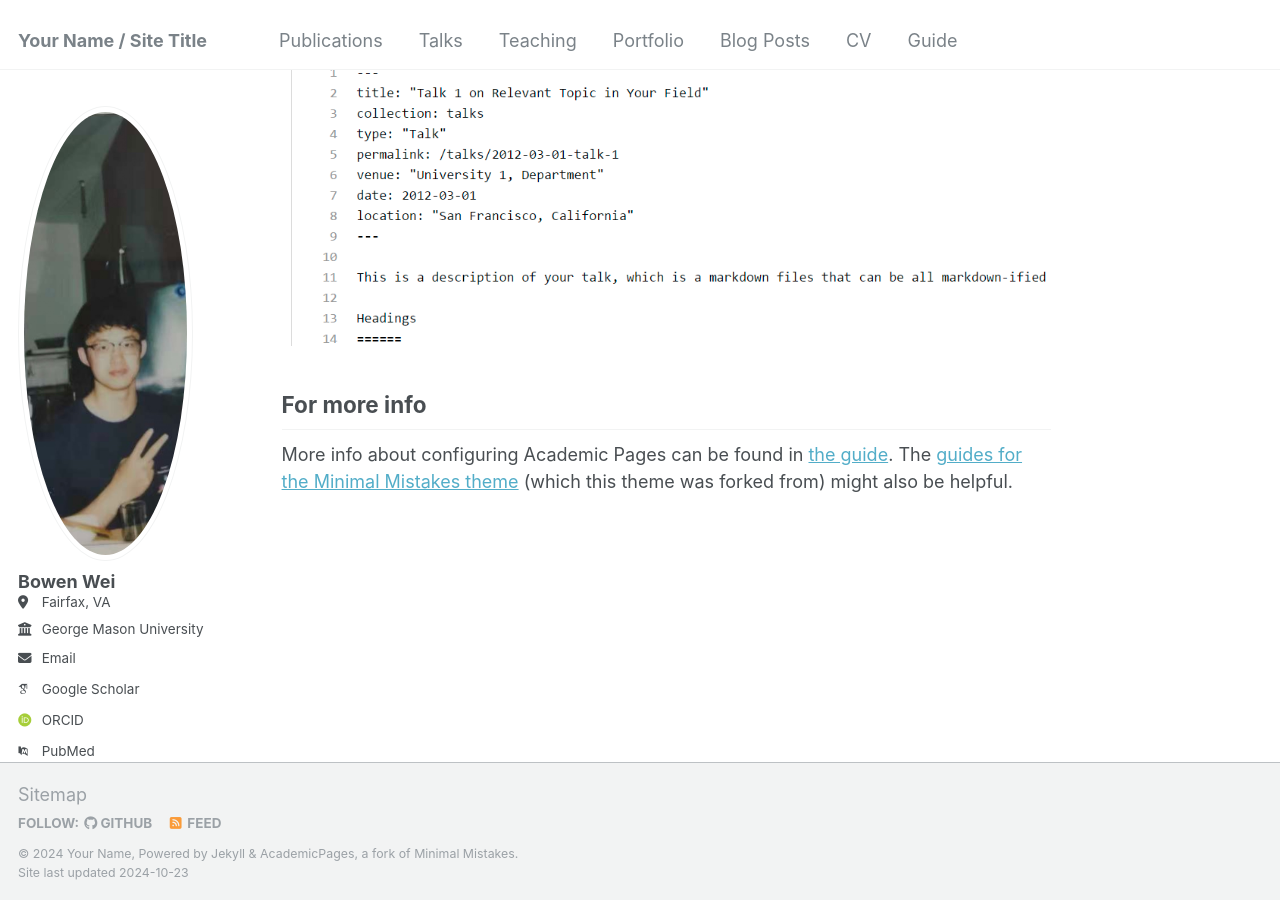
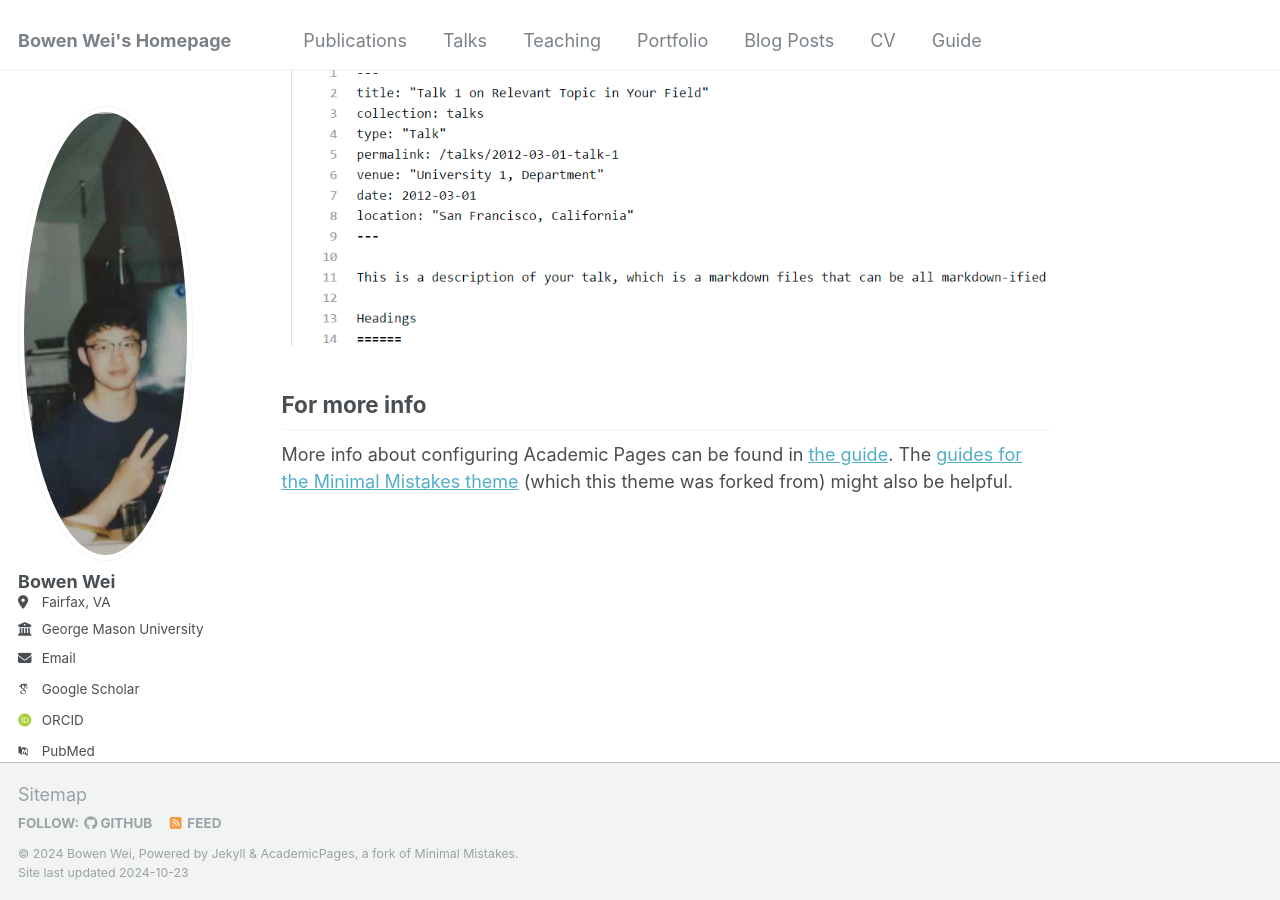
Before and after one commit to weibowen555/weibowen555.github.io, a Jekyll site: the page built from _pages/about.md, in a window 1280 px wide and 900 px high, scrolled down 2643 px. Built offline with Jekyll 4.4.1, drawn with Linux system fonts in a browser that asks for light colours; some web fonts are replaced.

Commit message:
modify config

```diff
--- a/_config.yml
+++ b/_config.yml
@@ -8,13 +8,13 @@
 
 # Basic Site Settings
 locale                   : "en-US"
-title                    : "Your Name / Site Title"
+title                    : "Bowen Wei's Homepage"
 title_separator          : "-"
-name                     : &name "Your Name"
+name                     : &name "Bowen Wei"
 description              : &description "personal description"
-url                      : https://academicpages.github.io # the base hostname & protocol for your site e.g. "https://mmistakes.github.io"
+url                      : https://weibowen555.github.io/ # the base hostname & protocol for your site e.g. "https://mmistakes.github.io"
 baseurl                  : "" # the subpath of your site, e.g. "/blog"
-repository               : "academicpages/academicpages.github.io"
+repository               : "https://github.com/weibowen555/weibowen555.github.io/"
 
 # Site Author - The following control what appear as part of the author content on the side bar.
 #               If a field is blank the icon and link will not appear, otherwise it will be shown.
```
